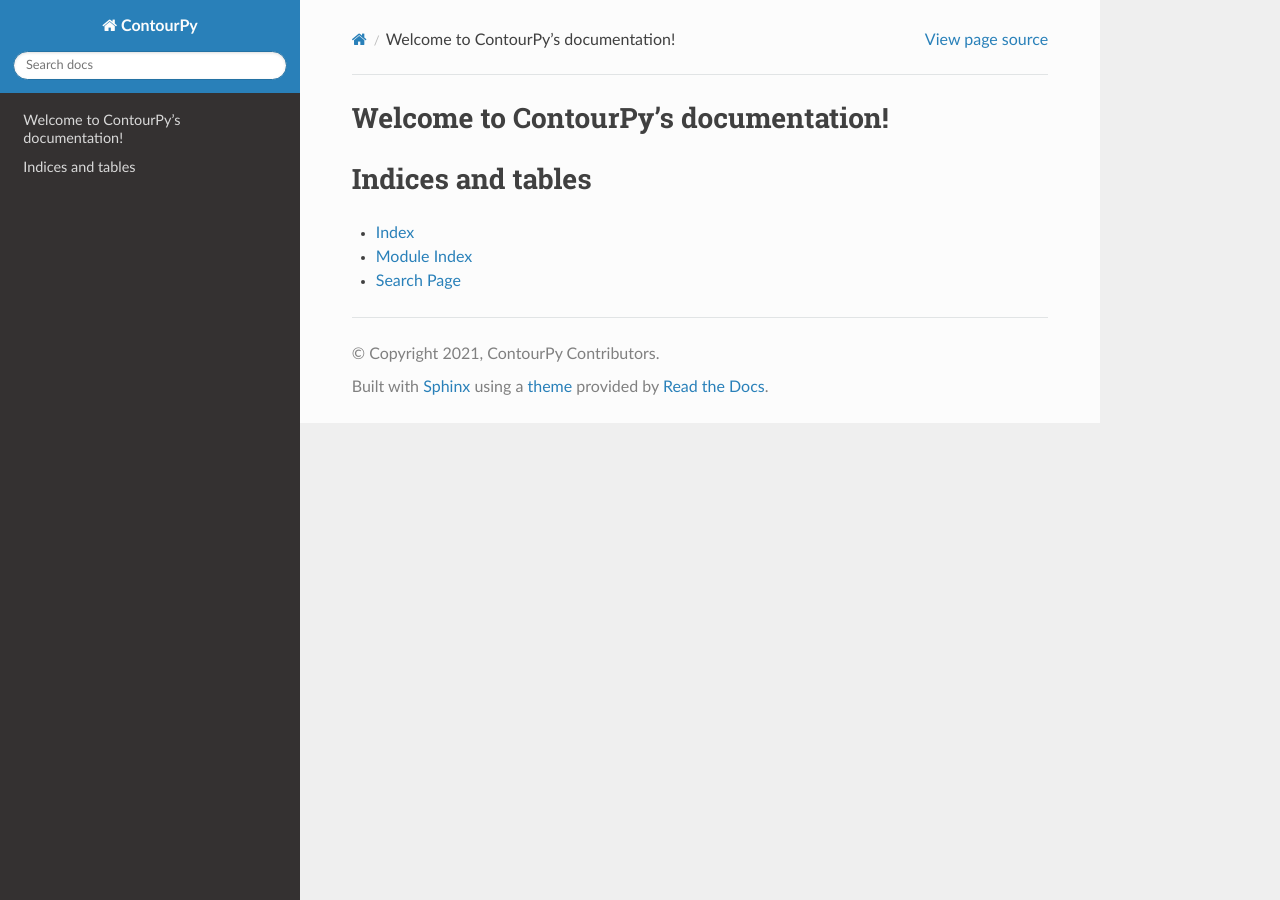
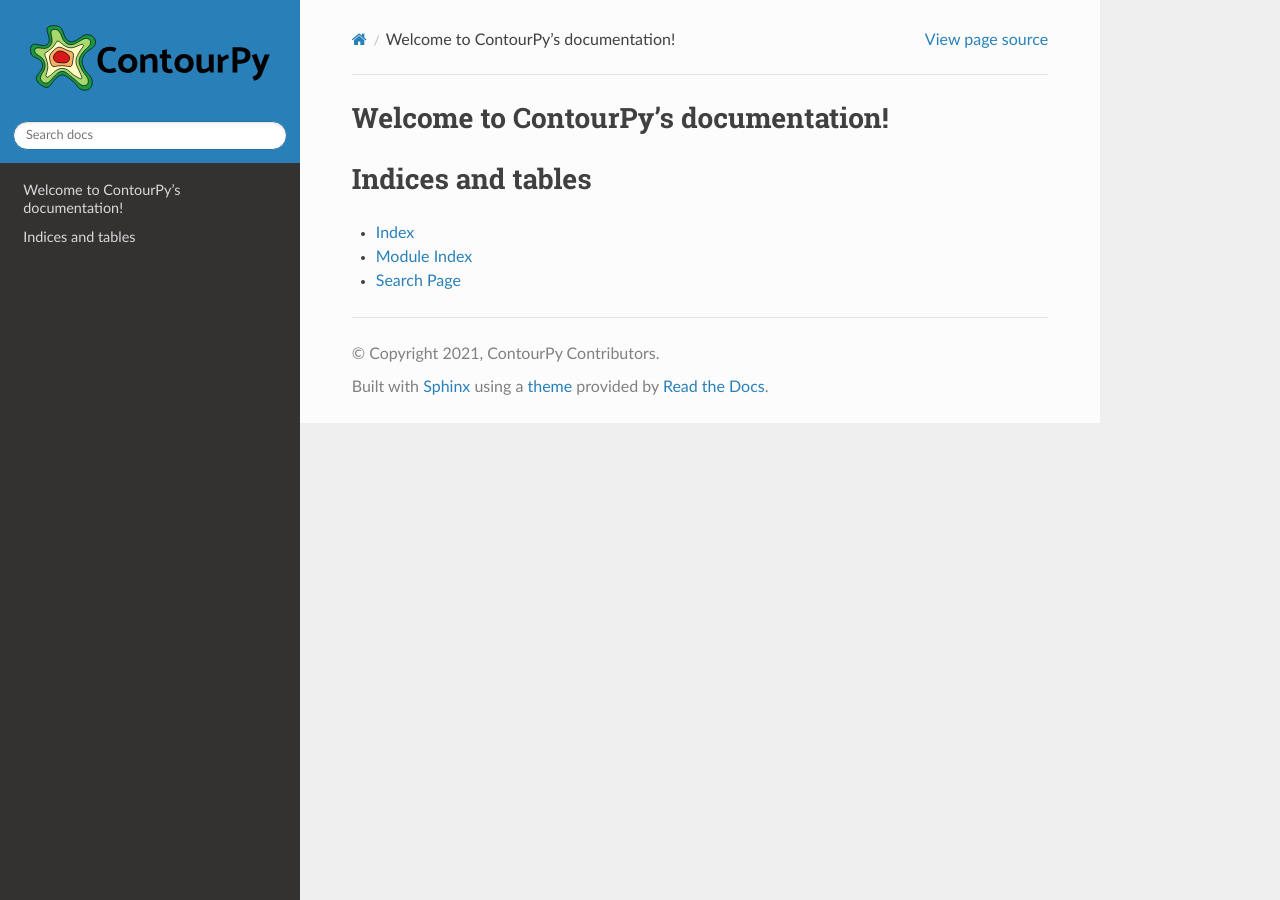
Before and after one commit to contourpy/contourpy, a Sphinx documentation site: the page built from docs/index.rst, in a window 1280 px wide. Built offline with Sphinx 7.4.7 and the Read the Docs theme 2.0.0, drawn with Linux system fonts in a browser that asks for light colours.

Commit message:
Add logo to documentation

```diff
--- a/docs/conf.py
+++ b/docs/conf.py
@@ -53,3 +53,9 @@ html_theme = 'sphinx_rtd_theme'
 # relative to this directory. They are copied after the builtin static files,
 # so a file named "default.css" will overwrite the builtin "default.css".
 html_static_path = ['_static']
+
+html_logo = '_static/contourpy_logo_horiz.svg'
+
+html_theme_options = {
+    'logo_only': True,
+}
```
Also changed, not shown: docs/_static/contourpy_logo_horiz.svg, docs/_static/contourpy_logo_vert.svg.
